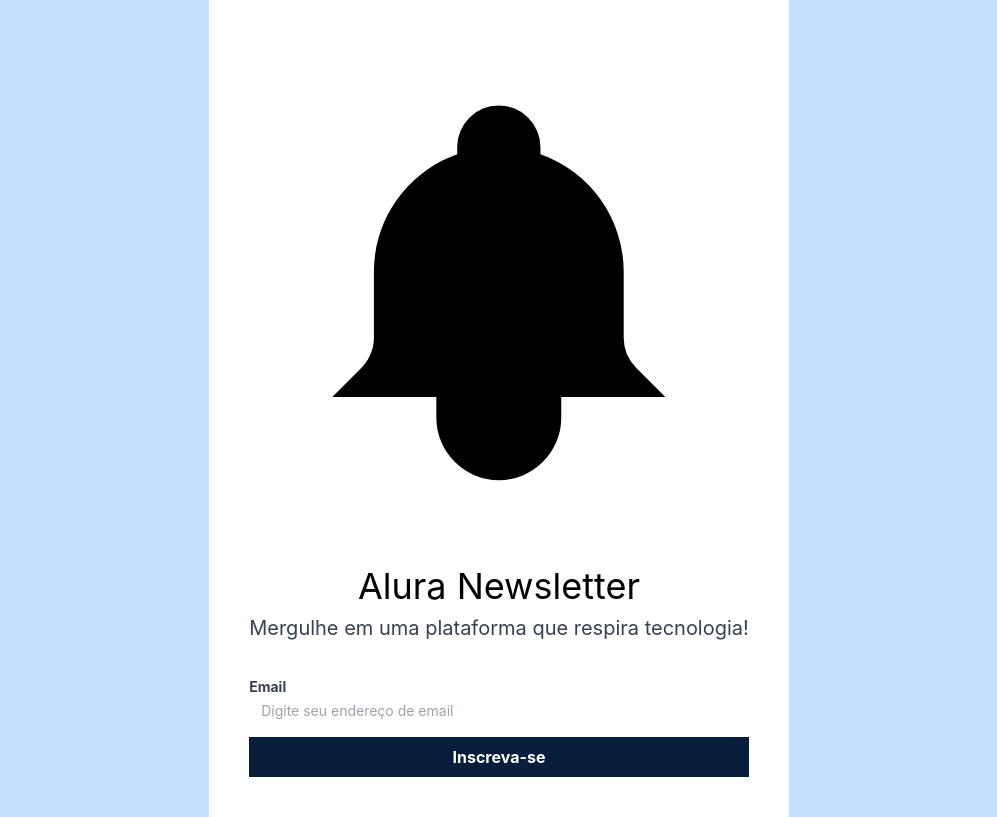
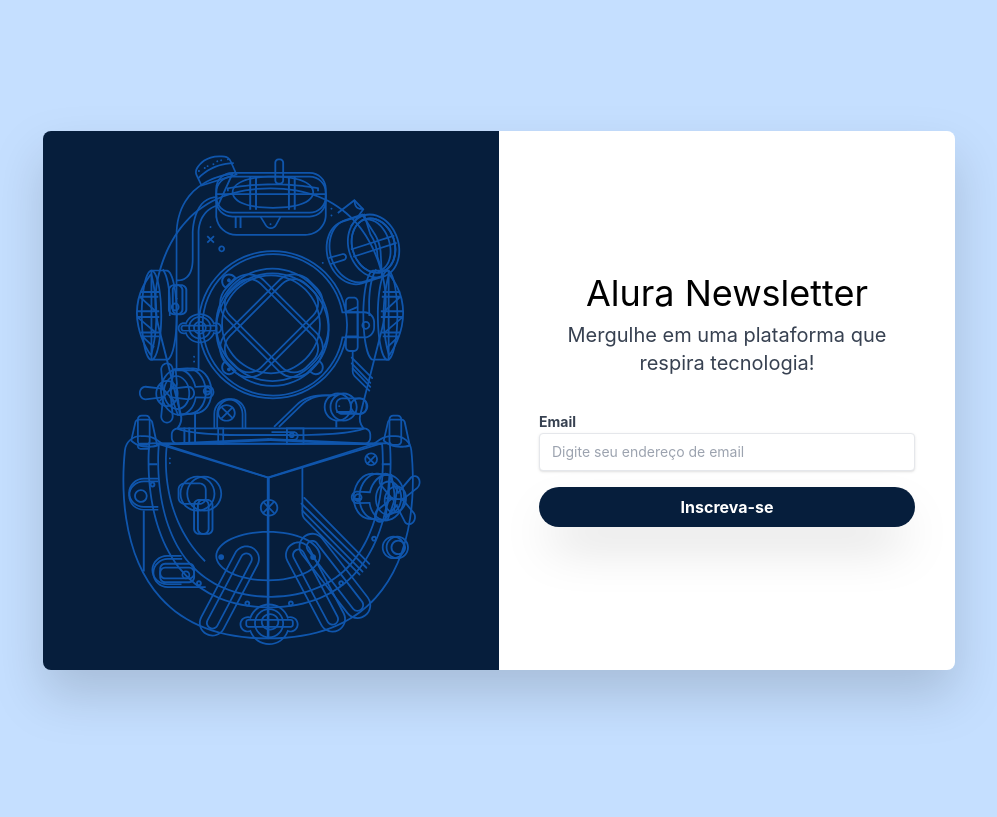
Before and after one commit to LucasGabriel021/Tailwind, a plain HTML site: page index.html in a window 1280 px wide. Shown: the whole page, without its empty margins (141-1138 px from the left). Drawn offline with nearby package versions, Linux system fonts and the light colour scheme.

Commit message:
Finalizando a estrutura da página

```diff
--- a/index.html
+++ b/index.html
@@ -30,15 +30,15 @@
 </head>
 
 <body class="bg-azul-claro font-inter flex justify-center items-center h-screen">
-    <main class="flex px-6">
+    <main class="flex px-6 drop-shadow-2xl lg:w-3/4">
 
-        <section class="bg-azul-escuro hidden">
-            <img class="" src="image/icone-mergulhador.svg" alt="icone de mergulhador">
+        <section class="bg-azul-escuro hidden lg:block w-1/2 rounded-l-lg">
+            <img class="p-6 m-auto" src="image/icone-mergulhador.svg" alt="icone de mergulhador">
         </section>
 
-        <section class="bg-white p-10 gap-6 flex flex-col">
+        <section class="bg-white p-10 gap-6 flex flex-col rounded-lg lg:w-1/2 justify-center lg:rounded-l-none">
 
-            <div class="">
+            <div class="hidden">
                 <svg class=""
                     width="35" height="20" viewBox="0 0 44 20" fill="none" xmlns="http://www.w3.org/2000/svg">
                     <path d="M41.1738 0.994633C40.8556 1.10918 40.6199 1.34129 40.4506 1.70905C40.3201 1.99542 40.2881 2.17026 40.3041 2.53199C40.3178 2.86056 40.3659 3.0776 40.4734 3.28861C40.5444 3.42728 41.7665 5.17565 41.9221 5.36254C41.9748 5.42584 42.0984 5.52834 42.1945 5.58561C42.3661 5.69413 42.373 5.69714 42.6545 5.69714C42.9291 5.69714 42.9474 5.69413 43.1237 5.59465C43.3663 5.45599 43.5722 5.19373 43.6912 4.86818C43.8034 4.56673 43.8285 4.34366 43.7874 4.00303C43.753 3.69255 43.7004 3.52374 43.5814 3.31574C43.4784 3.13789 42.4096 1.60958 42.2242 1.37445C41.9519 1.03081 41.5171 0.874056 41.1738 0.994633Z" />
@@ -59,8 +59,8 @@
 
             <form>
                 <label class="text-sm font-bold text-gray-700 mb-2" for="email">Email</label>
-                <input class="text-sm w-full mb-4 pl-3" id="email" type="email" placeholder="Digite seu endereço de email">
-                <button class="font-bold text-white bg-azul-escuro w-full py-2" type="button">Inscreva-se</button>
+                <input class="text-sm w-full mb-4 pl-3 rounded border py-2 shadow focus:outline-none hover:border-azul-claro hover:ring-1 hover:ring-azul-escuro focus:border-azul-escuro focus:ring-1 focus:ring-azul-escuro" id="email" type="email" placeholder="Digite seu endereço de email">
+                <button class="font-bold text-white bg-azul-escuro w-full py-2 rounded-full shadow-2xl hover:bg-azul-azulHover duration-150" type="button">Inscreva-se</button>
             </form>
         </section>
     </main>
```
